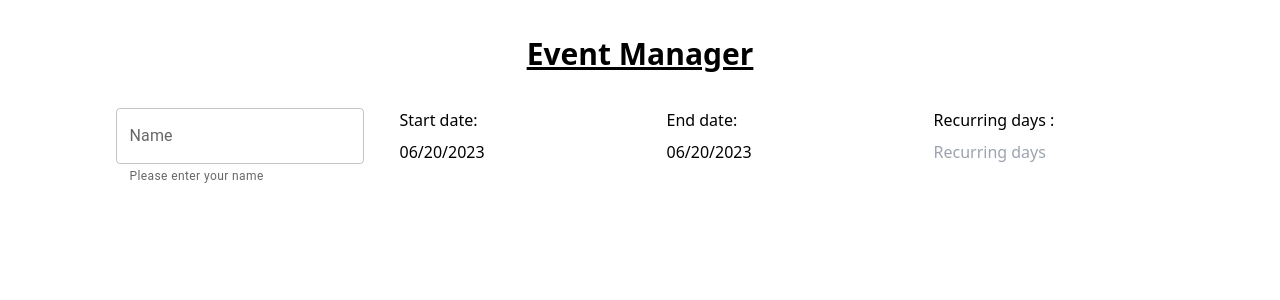
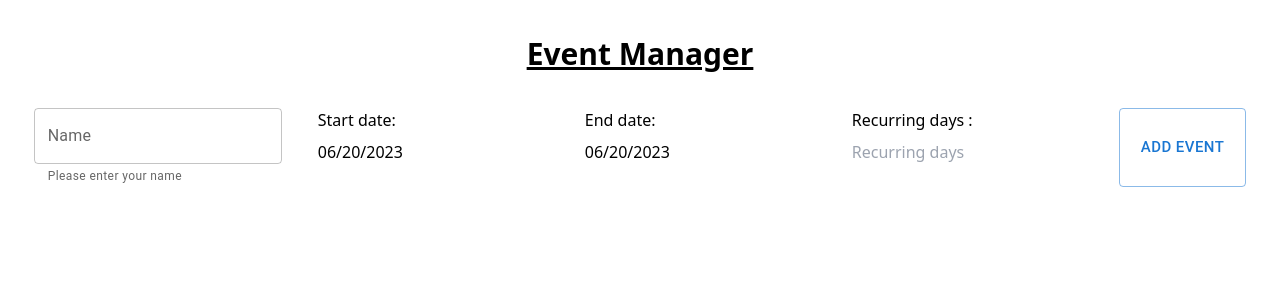
Before and after one commit to shailendra-k1245/event-assignment, a React (Vite) app: page / in a window 1280 px wide. Shown: the top 300 px of the page. Built offline with nearby package versions, Linux system fonts and the light colour scheme.

Commit message:
added submit button

```diff
--- a/src/components/EventForm/EventForm.jsx
+++ b/src/components/EventForm/EventForm.jsx
@@ -1,6 +1,7 @@
+import { useState } from 'react';
 import TextField from '@mui/material/TextField';
 import DatePicker from "react-datepicker";
-import { useState } from 'react';
+import Button from '@mui/material/Button';
 
 import "react-datepicker/dist/react-datepicker.css";
 
@@ -40,10 +41,9 @@ export const EventForm = () => {
                     <option value="Monthly" />
                     <option value="Annually" />
                 </datalist>
-
-
             </p>
-
+            <Button variant="outlined" size="large" className="Eventbutton"
+            >Add Event</Button>
         </div>
     </div>
 }
```
